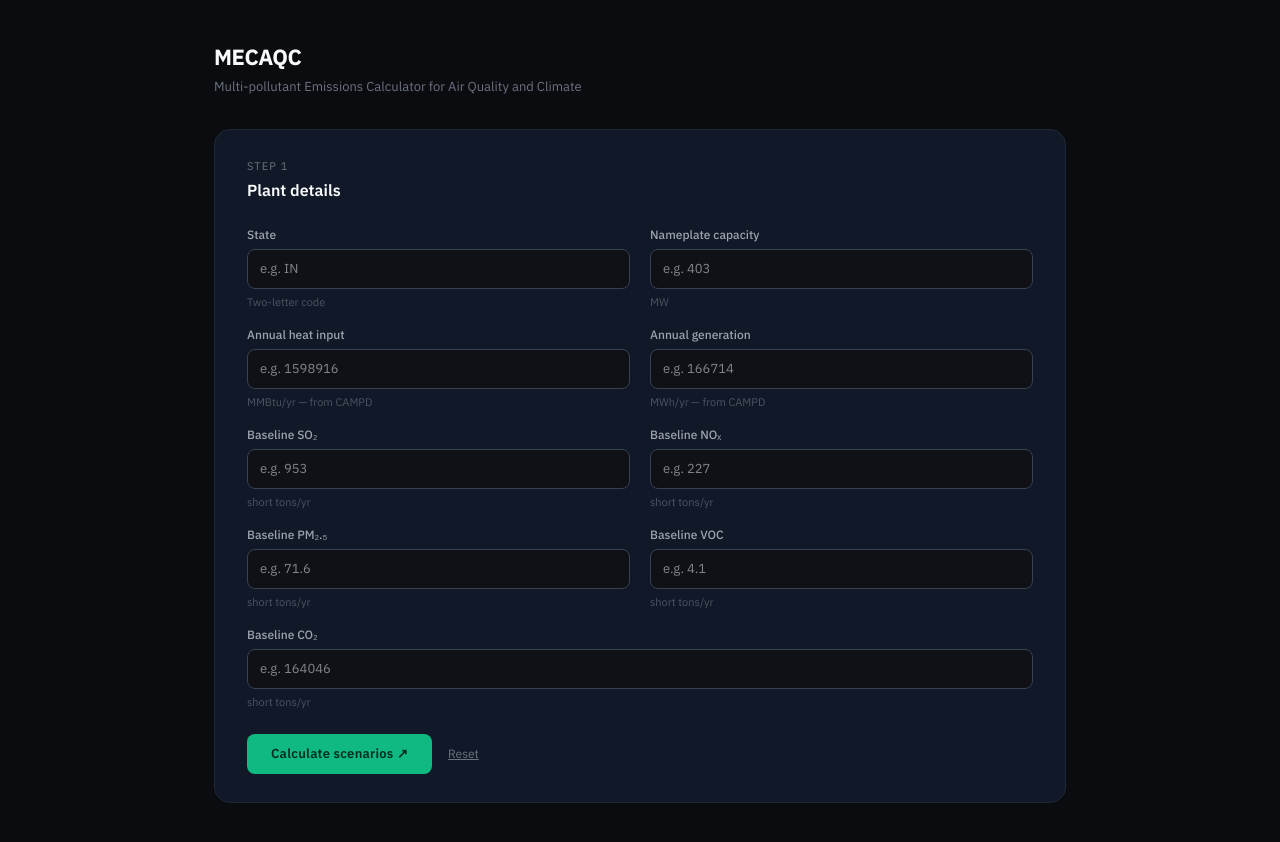
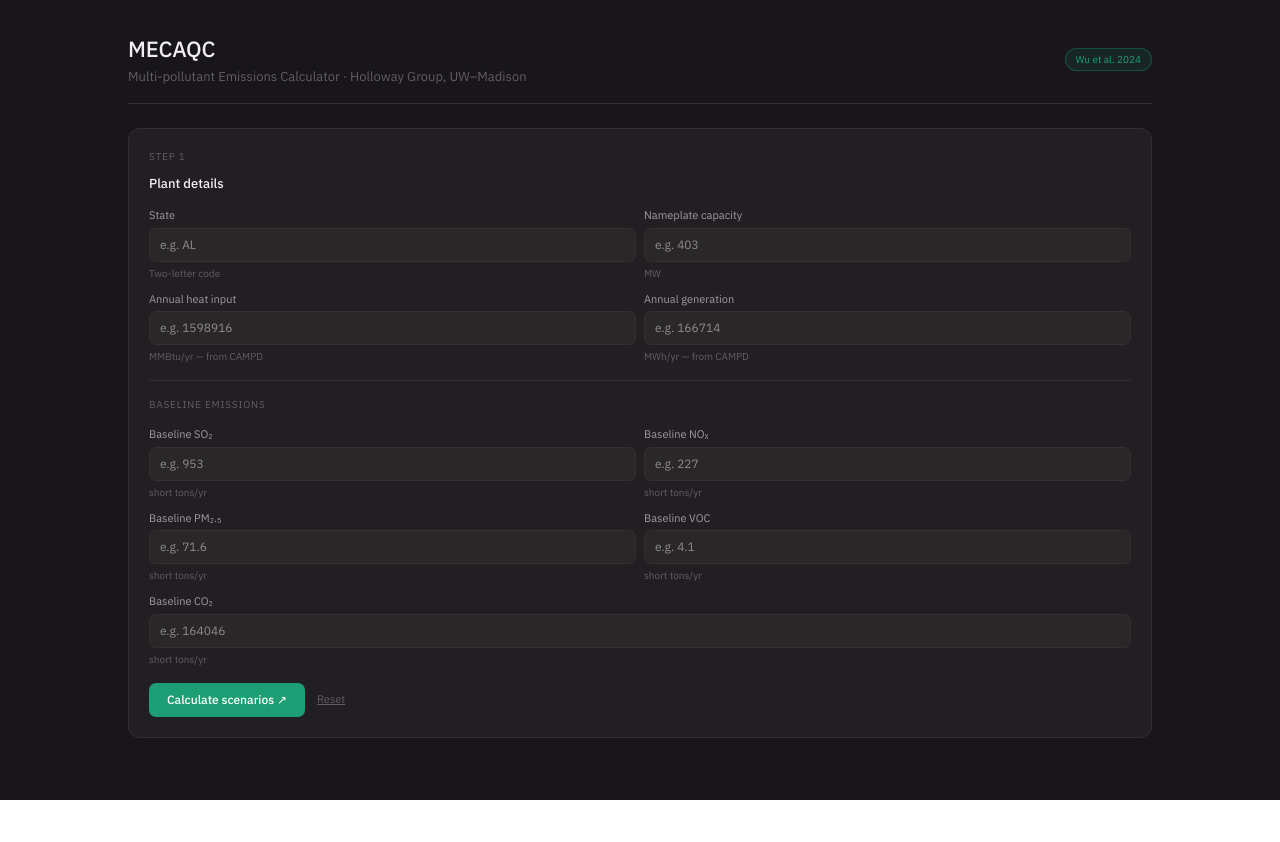
Before and after one commit to sood1abhinav-Badgrt/MECAQC-Web-App, a React (Vite) app in the folder frontend/: page / in a window 1280 px wide. After the commit the page ends 800 px from the top, so only its background shows below. Built offline with nearby package versions, Linux system fonts and the light colour scheme.

Commit message:
Changes to zoom and background

```diff
--- a/frontend/src/App.jsx
+++ b/frontend/src/App.jsx
@@ -14,23 +14,47 @@ export default function App() {
   return (
     <div style={{
       minHeight: '100vh',
-      background: '#0A0C10',
+      background: '#18161A',
       fontFamily: "'IBM Plex Sans', sans-serif",
     }}>
-      <div style={{ maxWidth: 900, margin: '0 auto', padding: '40px 24px' }}>
+      <div style={{ padding: '32px 10%' }}>
 
-        <div style={{ marginBottom: 32 }}>
-          <h1 style={{ fontSize: 22, fontWeight: 700, color: '#F9FAFB', margin: 0, letterSpacing: '-0.02em' }}>
-            MECAQC
-          </h1>
-          <p style={{ fontSize: 13, color: '#6B7280', marginTop: 4 }}>
-            Multi-pollutant Emissions Calculator for Air Quality and Climate
-          </p>
-        </div>
-
+      <div style={{
+        display: 'flex',
+        alignItems: 'center',
+        justifyContent: 'space-between',
+        marginBottom: 24,
+        paddingBottom: 16,
+        borderBottom: '0.5px solid #332F35'
+      }}>
+    <div>
+        <h1 style={{ fontSize: 22, fontWeight: 500, color: '#F2EFF4', margin: 0, letterSpacing: '-0.01em' }}>
+          MECAQC
+        </h1>
+        <p style={{ fontSize: 13, color: '#615D65', marginTop: 2 }}>
+          Multi-pollutant Emissions Calculator · Holloway Group, UW–Madison
+        </p>
+      </div>
+      <span style={{
+        fontSize: 10,
+        padding: '3px 10px',
+        borderRadius: 999,
+        background: '#14694E33',
+        border: '0.5px solid #1D9E7555',
+        color: '#1D9E75',
+       }}>
+      Wu et al. 2024
+    </span>
+  </div>
+  <div style={{
+    display: 'grid',
+    gridTemplateColumns: results ? '290px 1fr' : '1fr',
+    gap: 16,
+    alignItems: 'start',
+  }}>
         <InputForm setResults={handleResults} />
-
         {results && <ResultsPanel results={results} plantMeta={plantMeta} />}
+    </div>
       </div>
     </div>
   );
--- a/frontend/src/InputForm.jsx
+++ b/frontend/src/InputForm.jsx
@@ -1,59 +1,59 @@
 import { useState } from 'react';
 
 const FIELDS = [
-  { name: 'state',           label: 'State',              hint: 'Two-letter code',      placeholder: 'e.g. IN',         half: true  },
-  { name: 'capacity',        label: 'Nameplate capacity', hint: 'MW',                   placeholder: 'e.g. 403',        half: true  },
-  { name: 'heatInput',       label: 'Annual heat input',  hint: 'MMBtu/yr — from CAMPD',placeholder: 'e.g. 1598916',   half: true  },
-  { name: 'annualGeneration',label: 'Annual generation',  hint: 'MWh/yr — from CAMPD',  placeholder: 'e.g. 166714',    half: true  },
-  { name: 'baselineSO2',     label: 'Baseline SO₂',       hint: 'short tons/yr',        placeholder: 'e.g. 953',        half: true  },
-  { name: 'baselineNOx',     label: 'Baseline NOₓ',       hint: 'short tons/yr',        placeholder: 'e.g. 227',        half: true  },
-  { name: 'baselinePM25',    label: 'Baseline PM₂.₅',     hint: 'short tons/yr',        placeholder: 'e.g. 71.6',       half: true  },
-  { name: 'baselineVOC',     label: 'Baseline VOC',       hint: 'short tons/yr',        placeholder: 'e.g. 4.1',        half: true  },
-  { name: 'baselineCO2',     label: 'Baseline CO₂',       hint: 'short tons/yr',        placeholder: 'e.g. 164046',     half: false },
+  { name: 'state',           label: 'State',              hint: 'Two-letter code',       placeholder: 'e.g. AL',      half: true  },
+  { name: 'capacity',        label: 'Nameplate capacity', hint: 'MW',                    placeholder: 'e.g. 403',     half: true  },
+  { name: 'heatInput',       label: 'Annual heat input',  hint: 'MMBtu/yr — from CAMPD', placeholder: 'e.g. 1598916', half: true  },
+  { name: 'annualGeneration',label: 'Annual generation',  hint: 'MWh/yr — from CAMPD',   placeholder: 'e.g. 166714',  half: true  },
+  { name: 'baselineSO2',     label: 'Baseline SO₂',       hint: 'short tons/yr',         placeholder: 'e.g. 953',     half: true  },
+  { name: 'baselineNOx',     label: 'Baseline NOₓ',       hint: 'short tons/yr',         placeholder: 'e.g. 227',     half: true  },
+  { name: 'baselinePM25',    label: 'Baseline PM₂.₅',     hint: 'short tons/yr',         placeholder: 'e.g. 71.6',    half: true  },
+  { name: 'baselineVOC',     label: 'Baseline VOC',       hint: 'short tons/yr',         placeholder: 'e.g. 4.1',     half: true  },
+  { name: 'baselineCO2',     label: 'Baseline CO₂',       hint: 'short tons/yr',         placeholder: 'e.g. 164046',  half: false },
 ];
 
 const styles = {
   card: {
-    background: '#111827',
-    border: '1px solid #1F2937',
-    borderRadius: 16,
-    padding: '28px 32px',
+    background: '#221F23',
+    border: '0.5px solid #332F35',
+    borderRadius: 12,
+    padding: '20px',
   },
   sectionLabel: {
-    fontSize: 11,
-    letterSpacing: '0.1em',
+    fontSize: 10,
+    letterSpacing: '0.08em',
     textTransform: 'uppercase',
-    color: '#6B7280',
-    marginBottom: 4,
+    color: '#615D65',
+    marginBottom: 10,
   },
   heading: {
-    fontSize: 16,
-    fontWeight: 600,
-    color: '#F9FAFB',
-    margin: '0 0 24px 0',
+    fontSize: 13,
+    fontWeight: 500,
+    color: '#F2EFF4',
+    margin: '0 0 14px 0',
   },
   grid: {
     display: 'grid',
     gridTemplateColumns: '1fr 1fr',
-    gap: '16px 20px',
+    gap: '10px 8px',
   },
   fieldGroup: {
     display: 'flex',
     flexDirection: 'column',
-    gap: 5,
+    gap: 4,
   },
   label: {
-    fontSize: 12,
-    color: '#9CA3AF',
-    fontWeight: 500,
+    fontSize: 11,
+    color: '#9E9AA2',
+    fontWeight: 400,
   },
   input: {
-    background: '#0F1117',
-    border: '1px solid #374151',
-    borderRadius: 8,
-    padding: '9px 12px',
-    fontSize: 13,
-    color: '#F9FAFB',
+    background: '#2A2729',
+    border: '0.5px solid #332F35',
+    borderRadius: 7,
+    padding: '7px 10px',
+    fontSize: 12,
+    color: '#F2EFF4',
     outline: 'none',
     transition: 'border-color 0.15s',
     width: '100%',
@@ -61,30 +61,29 @@ const styles = {
     fontFamily: 'inherit',
   },
   hint: {
-    fontSize: 11,
-    color: '#4B5563',
+    fontSize: 10,
+    color: '#615D65',
   },
   footer: {
-    marginTop: 24,
+    marginTop: 16,
     display: 'flex',
     alignItems: 'center',
-    gap: 16,
+    gap: 12,
   },
   submitBtn: {
-    padding: '10px 24px',
-    fontSize: 13,
-    fontWeight: 600,
-    background: '#10B981',
-    color: '#022c22',
+    padding: '8px 18px',
+    fontSize: 12,
+    fontWeight: 500,
+    background: '#1D9E75',
+    color: '#fff',
     border: 'none',
-    borderRadius: 8,
+    borderRadius: 7,
     cursor: 'pointer',
-    letterSpacing: '0.02em',
     transition: 'opacity 0.15s',
   },
   resetBtn: {
-    fontSize: 12,
-    color: '#6B7280',
+    fontSize: 11,
+    color: '#615D65',
     background: 'none',
     border: 'none',
     cursor: 'pointer',
@@ -93,7 +92,7 @@ const styles = {
   },
   error: {
     fontSize: 12,
-    color: '#EF4444',
+    color: '#E24B4A',
     marginTop: 8,
   },
 };
@@ -162,6 +161,13 @@ export default function InputForm({ setResults }) {
       <form onSubmit={handleSubmit}>
         <div style={styles.grid}>
           {FIELDS.map(field => (
+            <>
+              {field.name === 'baselineSO2' && (
+                <>
+                  <div style={{ gridColumn: '1 / -1', borderTop: '0.5px solid #332F35', margin: '6px 0' }} />
+                  <p style={{ ...styles.sectionLabel, gridColumn: '1 / -1', marginBottom: 4 }}>Baseline emissions</p>
+                </>
+              )}
               <div
                 key={field.name}
                 style={{
@@ -179,11 +185,12 @@ export default function InputForm({ setResults }) {
                   onBlur={() => setFocusedField(null)}
                   style={{
                     ...styles.input,
-                  borderColor: focusedField === field.name ? '#10B981' : '#374151',
+                    borderColor: focusedField === field.name ? '#1D9E75' : '#332F35',
                   }}
                 />
                 <span style={styles.hint}>{field.hint}</span>
               </div>
+            </>
           ))}
         </div>
 
```
Lines whose indentation alone changed are shown as unchanged.
